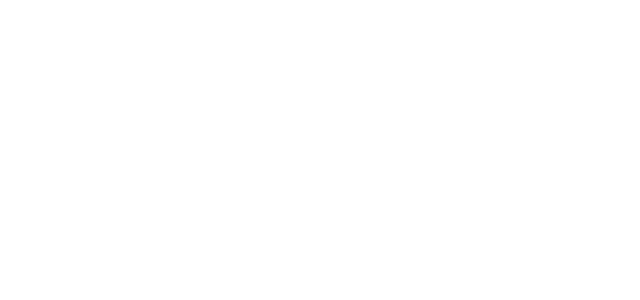
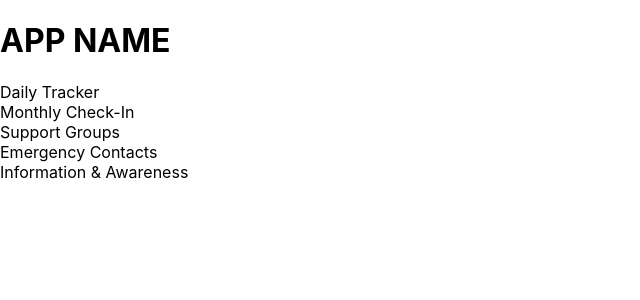
Before and after one commit to ainharamk/hackathon-, a React (Create React App) app: page / in a window 1280 px wide. Shown: the top 300 px of the page, without its empty margins (0-640 px from the left). Built offline with nearby package versions, Linux system fonts and the light colour scheme.

Commit message:
added a home screen (UI) so we can see what is happening when testing

```diff
--- a/src/App.js
+++ b/src/App.js
@@ -310,6 +310,54 @@ function App() {
     };
 
 
+    // ---------- HOME ----------
+    return (
+      <div className="container">
+        <h1 className="app-title">APP NAME</h1>
+
+
+        <div className="home-grid">
+
+        <div
+          className="home-card home-card-large"
+          onClick={() => setPage("daily")}
+        >
+          Daily Tracker
+        </div>
+
+        <div
+          className="home-card"
+          onClick={() => setPage("weekly")}
+        >
+          Monthly Check-In
+        </div>
+
+        <div
+          className="home-card"
+          onClick={() => setPage("support")}
+        >
+          Support Groups
+        </div>
+
+        <div
+          className="home-card"
+          onClick={() => setPage("emergency")}
+        >
+          Emergency Contacts
+        </div>
+
+        <div
+          className="home-card"
+          onClick={() => setPage("info")}
+        >
+          Information & Awareness
+        </div>
+
+      </div>
+      </div>
+    );
+
+
   }
 
   export default App;
```
